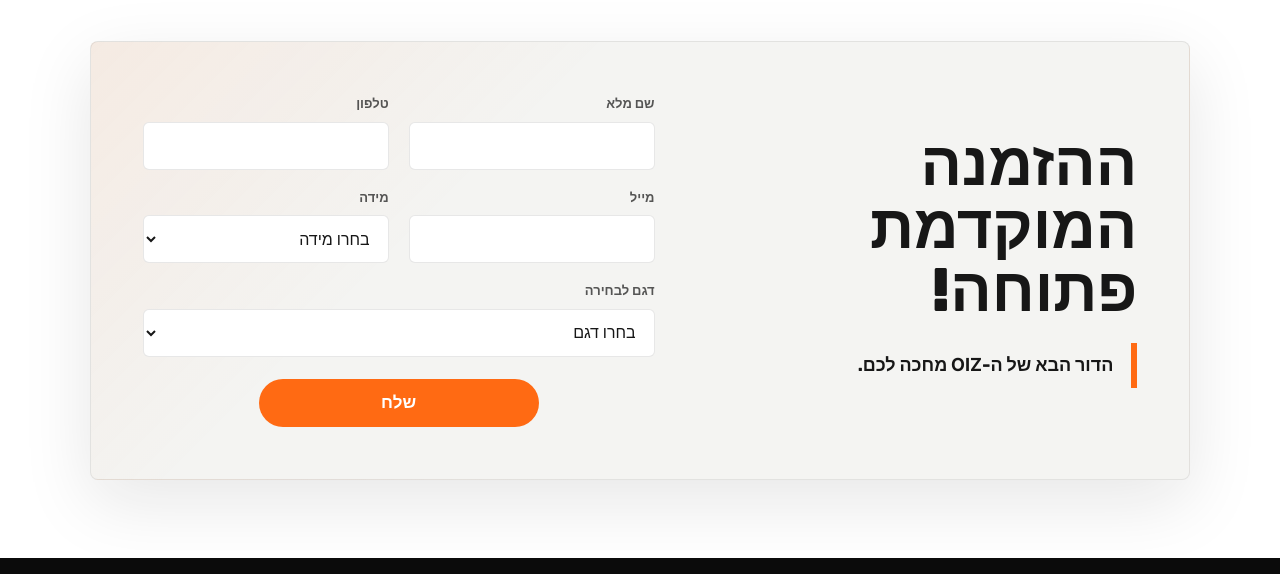
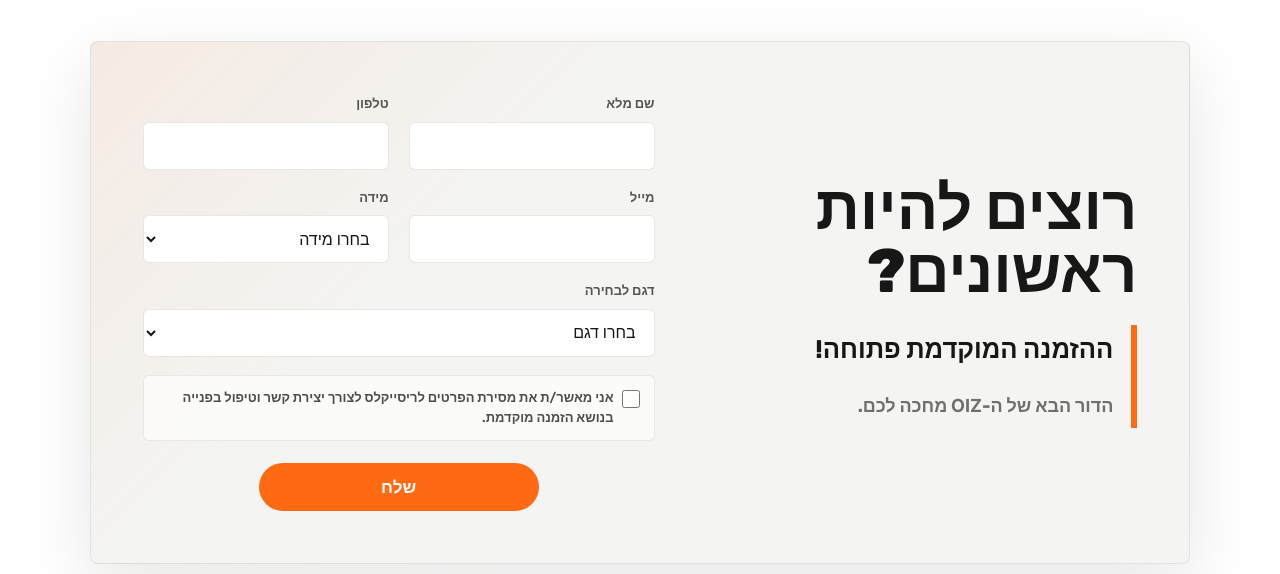
Before and after one commit to ofeksh1471-marketing/ORBEA-OIZ-27-LANDING-PAGE, a plain HTML site: page deploy-lite/index.html in a window 1280 px wide. Shown: the part 4518-5092 px from the top of the page. Drawn offline with Linux system fonts and the light colour scheme.

Commit message:
Add files via upload

```diff
--- a/deploy-lite/index.html
+++ b/deploy-lite/index.html
@@ -225,8 +225,11 @@
       <section id="pre-order" class="preorder" aria-labelledby="preorder-title">
         <div class="preorder-panel">
           <div class="preorder-intro">
-            <h2 id="preorder-title">ההזמנה המוקדמת פתוחה!</h2>
-            <p>הדור הבא של ה-<span class="en">OIZ</span> מחכה לכם.</p>
+            <h2 id="preorder-title">רוצים להיות ראשונים?</h2>
+            <div class="preorder-message">
+              <p>ההזמנה המוקדמת פתוחה!</p>
+              <p>הדור הבא של ה-<span class="en">OIZ</span> מחכה לכם.</p>
+            </div>
           </div>
 
           <form class="lead-form" name="preorder" method="POST" data-netlify="true" action="/">
@@ -266,6 +269,10 @@
               <option>Oiz M30</option>
             </select>
           </label>
+          <label class="consent-field full-field">
+            <input type="checkbox" name="privacy_consent" value="yes" required />
+            <span>אני מאשר/ת את מסירת הפרטים לריסייקלס לצורך יצירת קשר וטיפול בפנייה בנושא הזמנה מוקדמת.</span>
+          </label>
             <button type="submit" class="submit-button">שלח</button>
           </form>
         </div>
--- a/deploy-lite/styles.css
+++ b/deploy-lite/styles.css
@@ -687,25 +687,25 @@
   text-align: right;
 }
 
-.preorder-intro .eyebrow,
-.preorder-intro p {
-  color: var(--muted);
-}
-
-.preorder-intro p {
+.preorder-message {
   background: transparent;
   border-inline-start: 6px solid var(--orange);
   border-radius: 0;
   color: var(--ink);
-  font-size: clamp(20px, 2vw, 28px);
-  font-weight: 700;
-  line-height: 1.45;
   margin-top: 22px;
   padding: 6px 18px 6px 0;
 }
 
-.preorder-intro p:last-child {
+.preorder-message p {
   color: var(--ink);
+  font-size: clamp(20px, 2vw, 28px);
+  font-weight: 700;
+  line-height: 1.45;
+  margin: 0;
+}
+
+.preorder-message p + p {
+  margin-top: 4px;
 }
 
 .lead-form {
@@ -743,6 +743,33 @@
   border-color: var(--orange);
   box-shadow: 0 0 0 4px rgba(255, 106, 19, 0.22);
   outline: none;
+}
+
+.consent-field {
+  align-items: start;
+  background: rgba(255, 255, 255, 0.62);
+  border: 1px solid rgba(23, 23, 23, 0.08);
+  border-radius: 6px;
+  display: grid;
+  gap: 10px;
+  grid-template-columns: auto 1fr;
+  padding: 12px 14px;
+}
+
+.consent-field input {
+  accent-color: var(--orange);
+  height: 18px;
+  margin: 2px 0 0;
+  min-height: 0;
+  padding: 0;
+  width: 18px;
+}
+
+.consent-field span {
+  color: rgba(23, 23, 23, 0.76);
+  font-size: 13px;
+  font-weight: 600;
+  line-height: 1.55;
 }
 
 .full-field,
```
